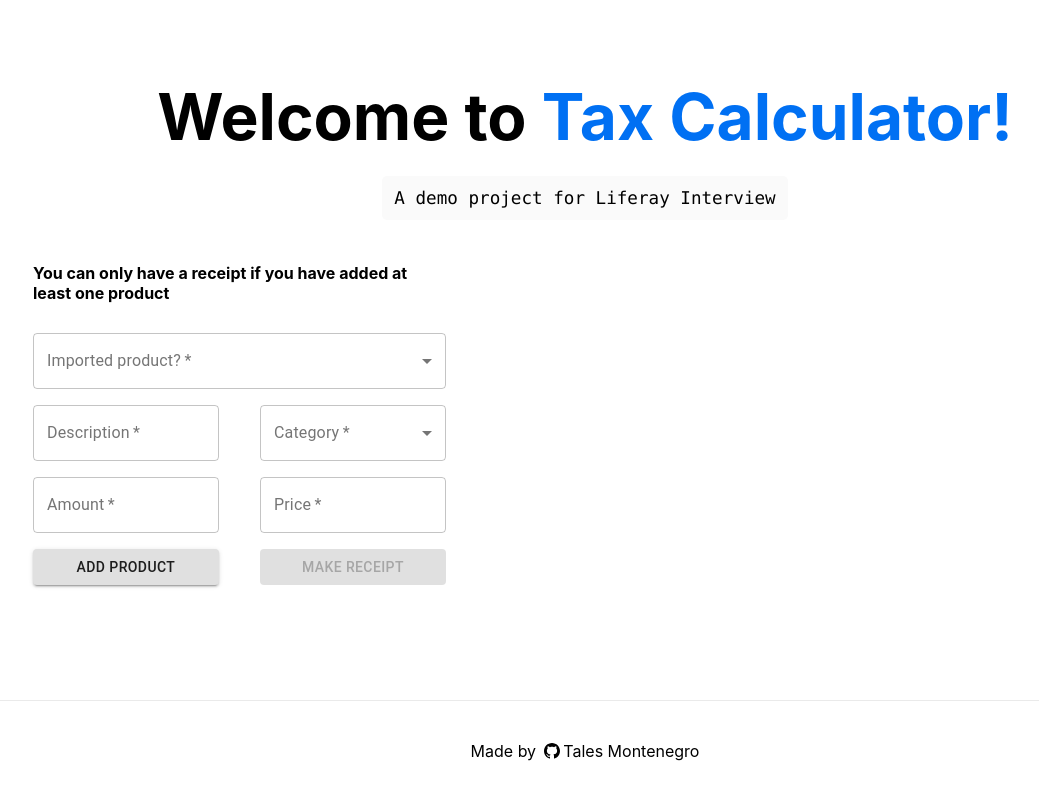
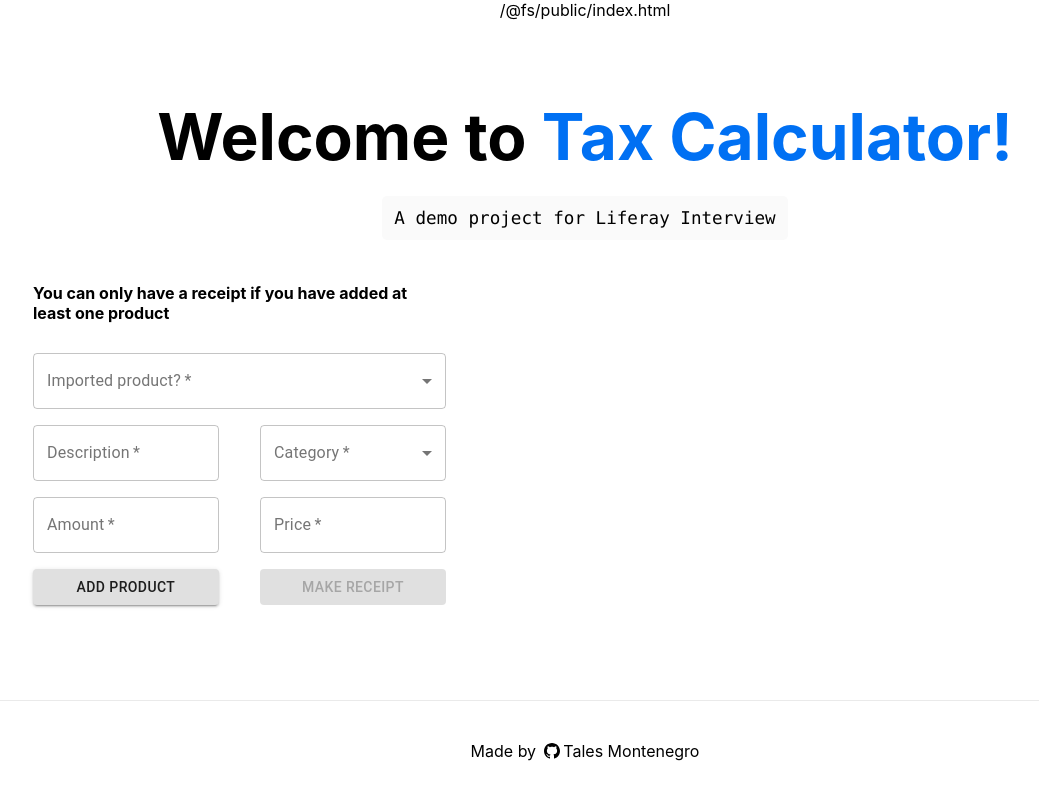
Before and after one commit to TMontenegro/taxcalculatorclient, a Next.js app: page / in a window 1280 px wide. Shown: the whole page, without its empty margins (55-1094 px from the left). Built offline with nearby package versions, Linux system fonts and the light colour scheme.

Commit message:
feature(host): add meta tag to avoid insecure issues

```diff
--- a/pages/index.js
+++ b/pages/index.js
@@ -4,9 +4,9 @@
 import Button from "@material-ui/core/Button";
 import { useState } from "react";
 
+import htmlTemplate from "../public/index.html";
+
 export default function Home() {
-  // http://taxcalculator-env-1.eba-dfnvacpx.us-east-1.elasticbeanstalk.com/checkout
-
   const importedOptions = [
     {
       value: true,
@@ -119,6 +119,8 @@
 
   return (
     <div className={styles.container}>
+      <div className="content" dangerouslySetInnerHTML={{__html: htmlTemplate}}></div>
+
       <Head>
         <title>Tax Calculator</title>
         <link rel="icon" href="/favicon.ico" />
```
